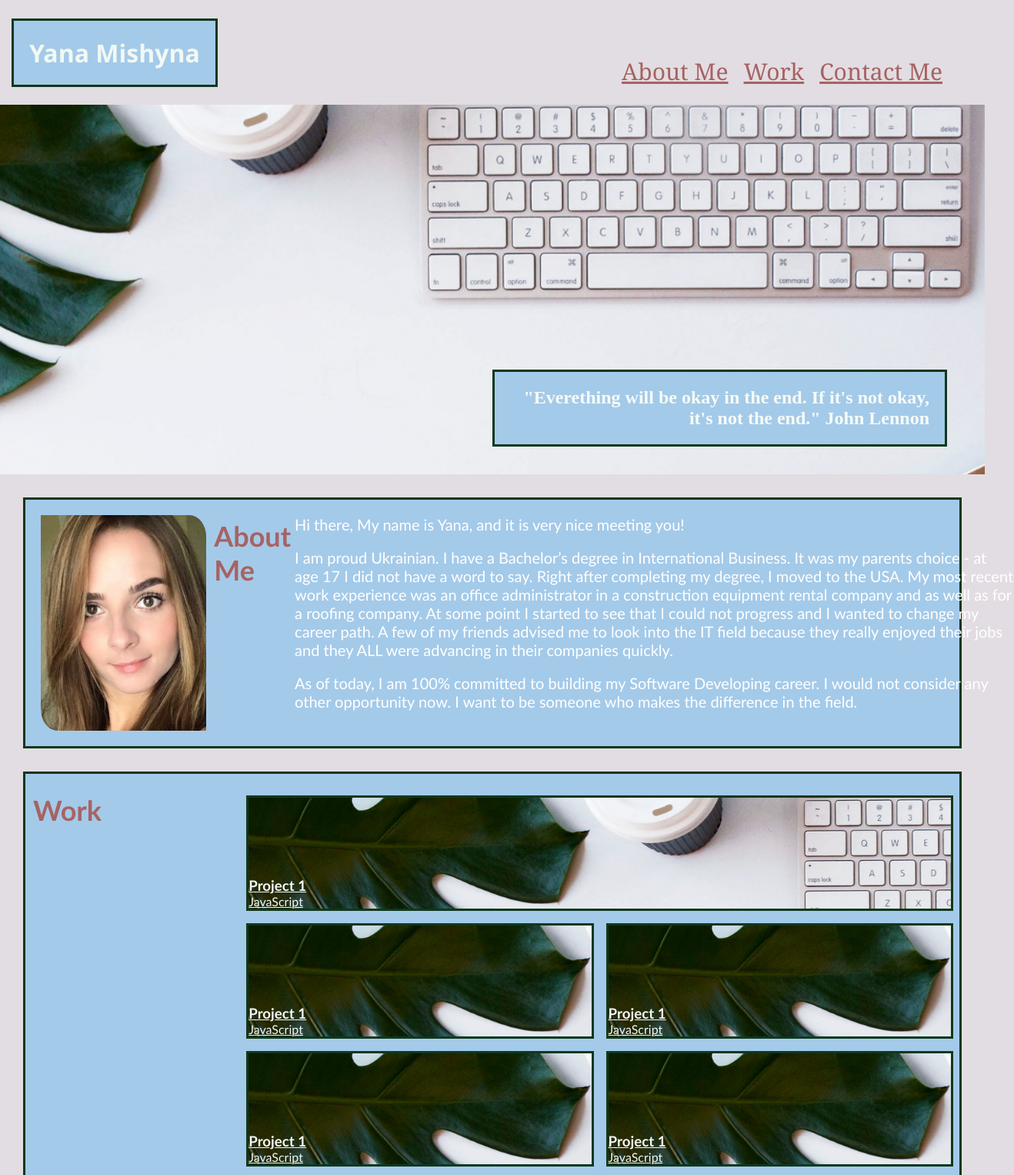
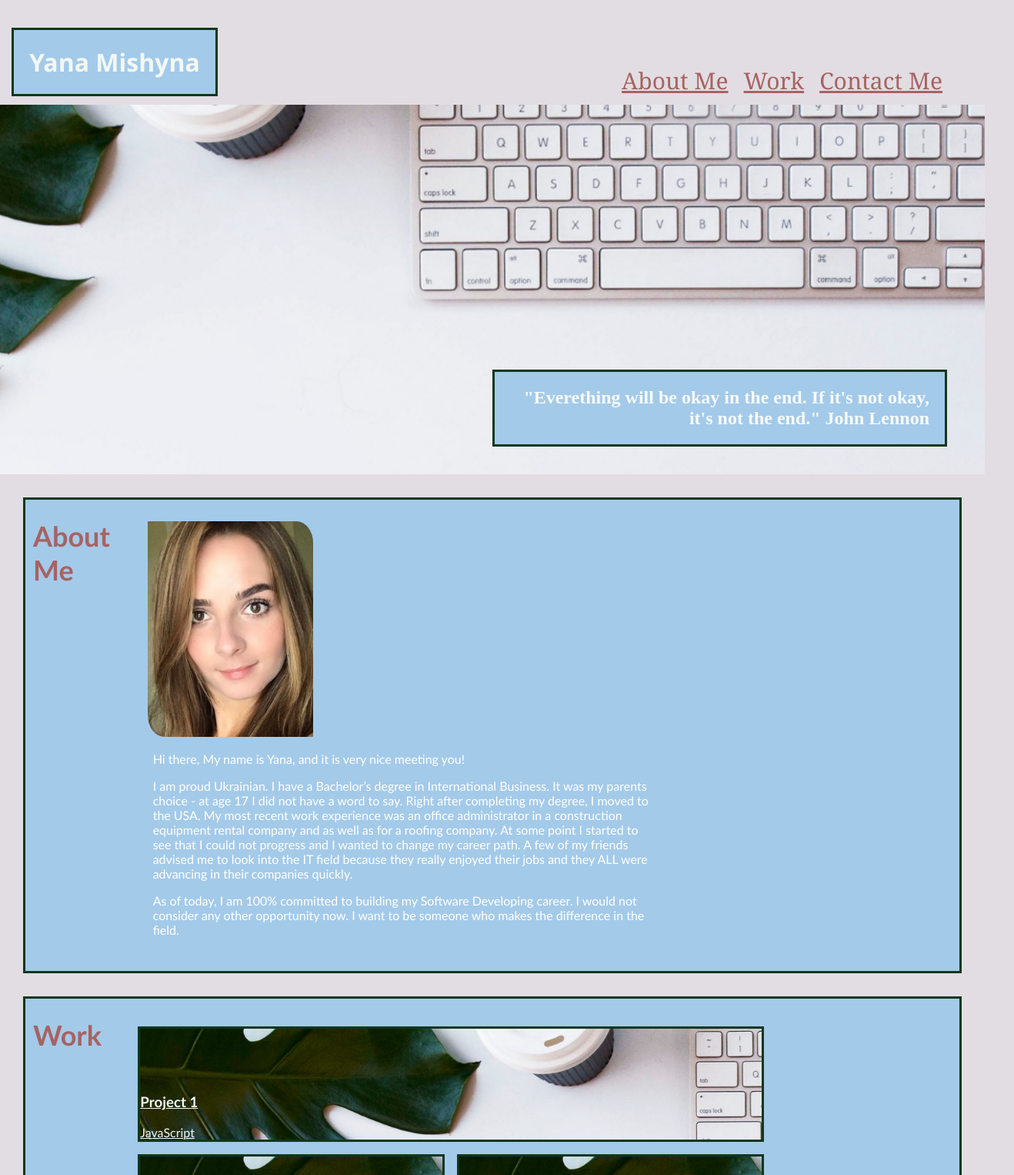
Before and after one commit to Ymishyna/Portfolio, a plain HTML site: page index.html in a window 1280 px wide. Shown: the top 1526 px of the page at 77% size, 1318 px wide, since content can reach past the window. Drawn offline with Linux system fonts and the light colour scheme.

Commit message:
changed more styling fixed p resizing and added .about-div section

```diff
--- a/assets/css/style.css
+++ b/assets/css/style.css
@@ -1,11 +1,12 @@
 * {
     box-sizing: border-box;
-    padding: 0;
-    margin: 0;
+
 }
 
 body {
     background-color: rgb(226, 221, 226);
+    padding: 0;
+    margin: 0;
 }
 
 header {
@@ -42,7 +43,10 @@ a {
     color: #a66363;
     text-decoration: underline;
 }
-
+/*
+p {
+    margin: 10px 20px;
+} */
 
 .hero {
     height: 60vh;
@@ -50,7 +54,8 @@ a {
     width: 100%;
     margin-bottom: 25px;
     background-image: url("../images/2.png");
-    background-size: cover;
+    background-size: 170%;
+    background-repeat: no-repeat;
     background-position: center;
 }
 
@@ -93,7 +98,13 @@ section {
 }
 
 section > div {
-    flex: 0 0 77%;
+    display: flex;
+    flex-direction: row;
+    flex-wrap: wrap;
+    flex: 0 0 70%;
+    padding: 8px 10px;
+    margin-right: 20%;
+    margin-left: 2%;
 }
 
 /* #about-me {
@@ -109,7 +120,7 @@ section > div {
 
 
 section img {
-    margin-left: 20px;
+    margin-left: 10px;
     max-height: 280px;
     border-radius: 0 10% 0 10%;
 
@@ -123,9 +134,20 @@ section h2 {
 
 
 section p {
-    font-size: 20px;
+    margin-right: 20%;
+    margin-left: 2%;
+    font-size: 1.0em;
+    /* font-size: 20px; */
 }
 
+.about-div {
+    display: inline-block;
+}
+    /* flex-direction: row;
+
+    /* flex-wrap: wrap; */
+    /* justify-content: space-between;
+} */
 
 .work-container {
     display: flex;
@@ -150,17 +172,6 @@ section p {
     max-height: 400px;
     flex-basis: 100%;
 }
-
-
-/* #contact-me {
-    display: flex;
-    flex-direction: row;
-    justify-content: flex-start;
-    align-items: center;
-    padding: 20px;
-    border: 3px solid #10381e;
-     margin: 50px;
-} */
 
 .highlighted-text {
     font-weight: bolder;
--- a/index.html
+++ b/index.html
@@ -22,29 +22,34 @@
     </div>
     <main>
         <section id="about-me">
+            <h2>About Me</h2>
+            <div class="about-div">
                 <img src="./assets/images/image0 (2).jpeg" alt="a picture of Yana" class="me" />
-            <h2>About Me</h2>
                 <div>
                     <p>Hi there, My name is Yana, and it is very nice meeting you!</p>
-                <br>
+                    <!-- <br> -->
                     <p>I am proud Ukrainian. I have a
                         Bachelor’s
                         degree in International Business. It was my parents choice - at age 17 I did not have a word to
                         say. Right after completing my degree, I moved to the USA. My most recent work experience was an
                         office
-                    administrator in a construction equipment rental company and as well as for a roofing company. At
+                        administrator in a construction equipment rental company and as well as for a roofing company.
+                        At
                         some
                         point I
-                    started to see that I could not progress and I wanted to change my career path. A few of my friends
+                        started to see that I could not progress and I wanted to change my career path. A few of my
+                        friends
                         advised me to
-                    look into the IT field because they really enjoyed their jobs and they ALL were advancing in their
+                        look into the IT field because they really enjoyed their jobs and they ALL were advancing in
+                        their
                         companies
                         quickly. </p>
-                    <br>
+                    <!-- <br> -->
                     <p>As of today, I am 100% committed to building my Software Developing career. I would not
                         consider any other opportunity
                         now. I want to be someone who makes the difference in the field.
                     </p>
+                </div>
             </div>
         </section>
         <section class="work" id="work">
@@ -86,11 +91,13 @@
         </section>
         <section id="contact-me">
             <h2>Contact Me</h2>
+            <div>
                 <ul class="highlighted-text">
                     <li>Email: <a href="#">Yana.mishina.92@gmail.com</a></li>
                     <li>GitHub: <a href="#">https://github.com/Ymishyna</a></li>
                     <li>LinkedIn: <a href="#">https://www.linkedin.com/in/yana-mishyna/</a></li>
                 </ul>
+            </div>
         </section>
     </main>
 </body>
```
Lines whose indentation alone changed are shown as unchanged.
